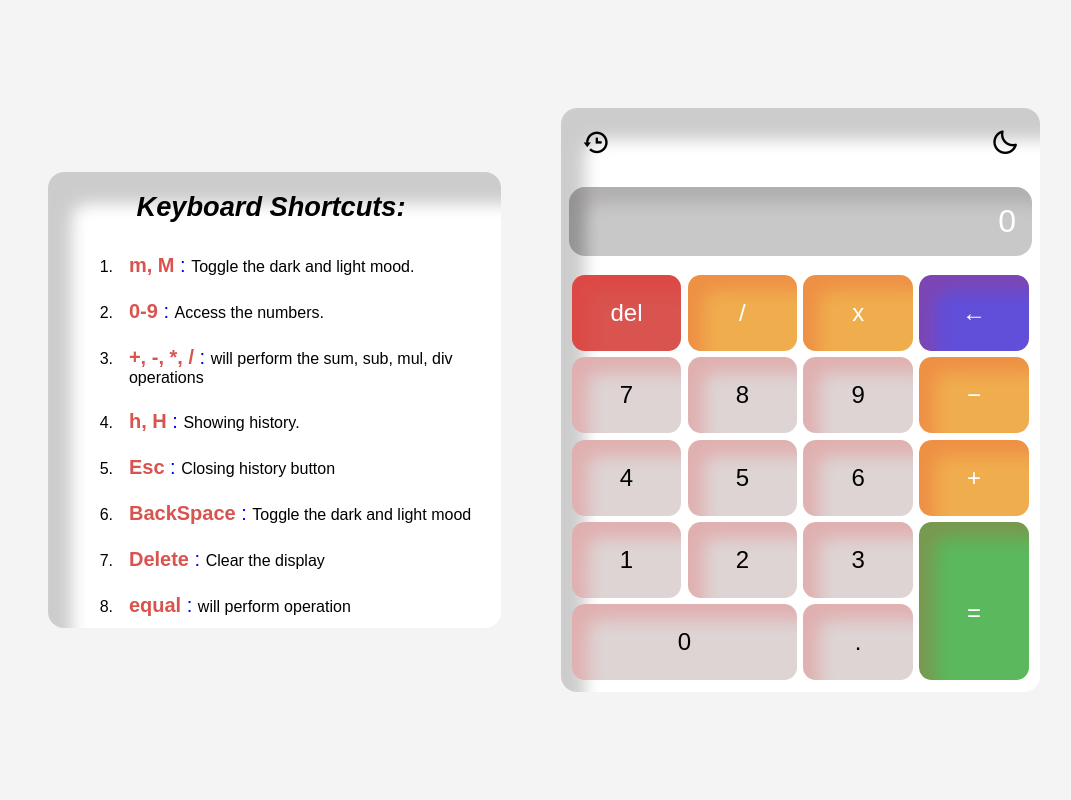
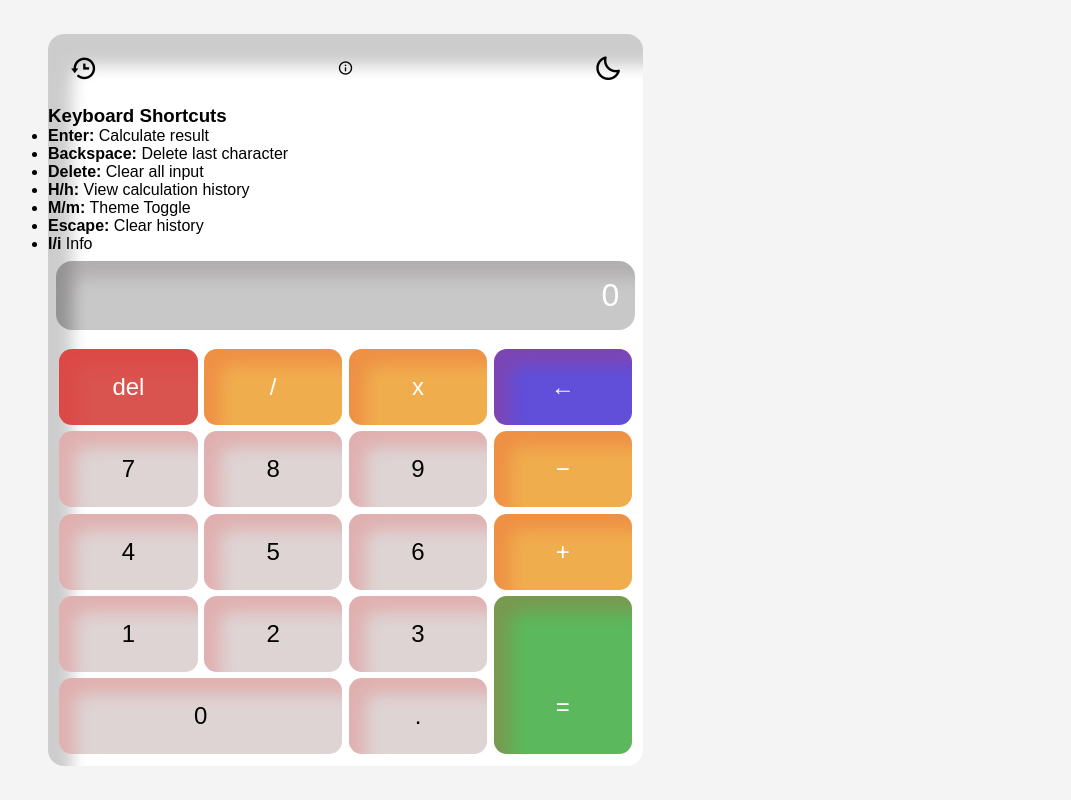
Before and after one commit to gmounika-glb/calculator, a plain HTML site: page index.html in a window 1280 px wide. Shown: the whole page, without its empty margins (96-1167 px from the left). Drawn offline with nearby package versions, Linux system fonts and the light colour scheme.

Commit message:
Update index.html

```diff
--- a/index.html
+++ b/index.html
@@ -11,29 +11,33 @@
 
 <body>
     <div class="container">
-        <div class="keyboard-shortcuts">
-            <div class="header">Keyboard Shortcuts:</div>
-            <ol type="dot">
-                <li class="key-list"><strong class="key-item">m, M</strong><span class="colon"> : </span class="key-dis"><span></span>Toggle the dark and light mood.</li>
-                <li class="key-list"><strong class="key-item">0-9</strong><span class="colon"> : </span class="key-dis"><span></span>Access the numbers.</li>
-                <li class="key-list"><strong class="key-item">+, -, *, /</strong><span class="colon"> : </span class="key-dis"><span></span>will perform the sum, sub, mul, div operations</li>
-                <li class="key-list"><strong class="key-item">h, H</strong><span class="colon"> : </span class="key-dis"><span></span>Showing history.</li>
-                <li class="key-list"><strong class="key-item">Esc</strong><span class="colon"> : </span class="key-dis"><span></span>Closing history button</li>
-                <li class="key-list"><strong class="key-item">BackSpace</strong><span class="colon"> : </span class="key-dis"><span></span>Toggle the dark and light mood</li>
-                <li class="key-list"><strong class="key-item">Delete</strong><span class="colon"> : </span class="key-dis"><span></span>Clear the display</li>
-                <li class="key-list"><strong class="key-item">equal</strong><span class="colon"> : </span class="key-dis"><span></span>will perform operation</li>
-            </ul>
-        </div>
         <div class="calculator">
             <!-- Menu (Dark Mode and History Buttons) -->
             <div class="menu">
                 <div class="history" id="history" aria-label="View History">
                     <i class="bx bx-history"></i>
                 </div>
+                <div class="info" id="info-icon" data-value="i" aria-label="View Shortcut Keys">
+                    <i class="bx bx-info-circle" id="info-icon"></i>
+                </div>
+
                 <div class="dark dark-mode" id="dark" aria-label="Toggle Dark Mode">
                     <i class="bx bx-moon"></i>
                 </div>
             </div>
+            <!-- Info Section -->
+    <div class="info-container" id="info-container">
+        <h3>Keyboard Shortcuts</h3>
+        <ul>
+            <li><strong>Enter:</strong> Calculate result</li>
+            <li><strong>Backspace:</strong> Delete last character</li>
+            <li><strong>Delete:</strong> Clear all input</li>
+            <li><strong>H/h:</strong> View calculation history</li>
+            <li><strong>M/m:</strong> Theme Toggle</li>
+            <li><strong>Escape:</strong> Clear history</li>
+            <li><strong>I/i</strong> Info</li>
+        </ul>
+    </div>
 
             <!-- Display -->
             <div class="display" id="display" aria-live="polite" tabindex="0">
```
